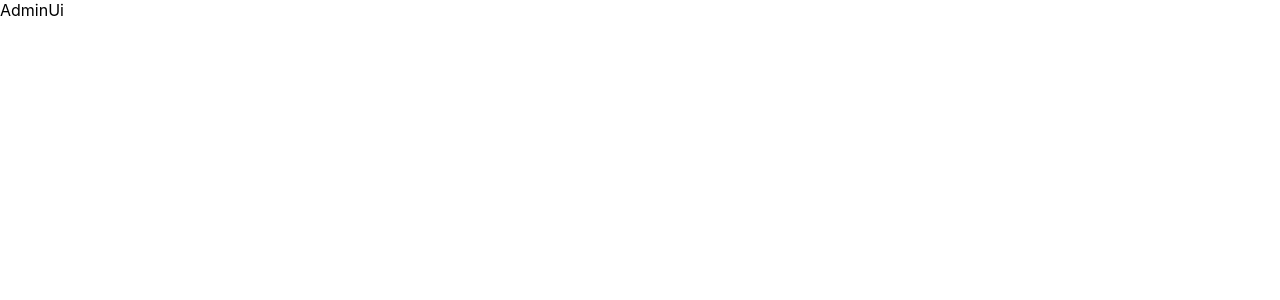
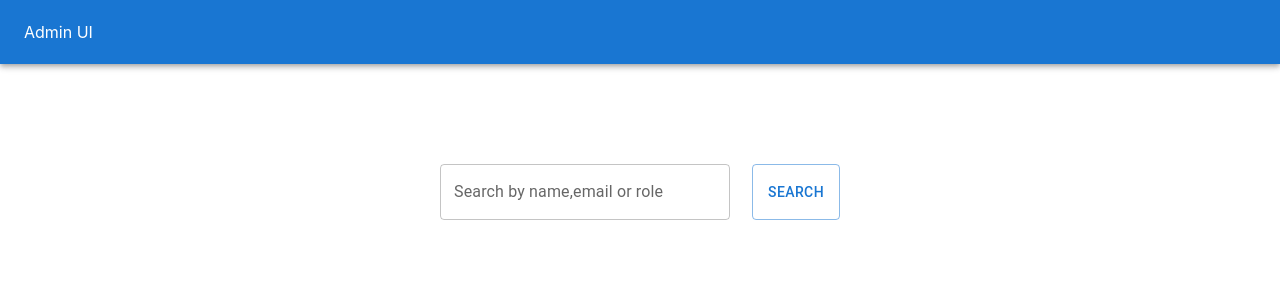
Before and after one commit to Iqbal0786/admin-ui, a React (Create React App) app: page / in a window 1280 px wide. Shown: the top 300 px of the page. Built offline with nearby package versions, Linux system fonts and the light colour scheme.

Commit message:
added navbar

```diff
--- a/package.json
+++ b/package.json
@@ -3,6 +3,10 @@
   "version": "0.1.0",
   "private": true,
   "dependencies": {
+    "@emotion/react": "^11.10.0",
+    "@emotion/styled": "^11.10.0",
+    "@mui/icons-material": "^5.8.4",
+    "@mui/material": "^5.9.3",
     "@testing-library/jest-dom": "^5.16.5",
     "@testing-library/react": "^13.3.0",
     "@testing-library/user-event": "^13.5.0",
--- a/src/components/AdminUi.jsx
+++ b/src/components/AdminUi.jsx
@@ -1,7 +1,39 @@
 import React from 'react'
+import AppBar from '@mui/material/AppBar';
+import Box from '@mui/material/Box';
+import Toolbar from '@mui/material/Toolbar';
+import TextField from "@mui/material/TextField"
+import Button from "@mui/material/Button"
 
 export default function AdminUi() {
+    function paginate(array, page_size, page_number) {
+        // human-readable page numbers usually start with 1, so we reduce 1 in the first argument
+        return array.slice((page_number - 1) * page_size, page_number * page_size);
+      }
+    //   let res= paginate([1,2,3,4,5,6,7],2,2);
+    //   console.log(res)
   return (
-    <div>AdminUi</div>
+   <>
+
+   <Box sx={{ flexGrow: 1 }}>
+      <AppBar position="static">
+        <Toolbar>
+          Admin UI
+        </Toolbar>
+      </AppBar>
+    </Box>
+
+    <Box sx={{width:"90%" , height:"800px" , margin:"auto" , marginTop:"100px"}}>
+         {/* search box */}
+        <Box sx={{width:"400px", margin:"auto" , display:"flex", justifyContent:"space-between"}}>
+        <TextField variant='outlined' label="Search by name,email or role" sx={{width:"290px"}}/>
+        <Button variant='outlined'>Search</Button>
+        </Box>
+
+
+
+    </Box>
+
+   </>
   )
 }
```
Also changed, not shown: 1 other file (tests, documents, lock files or other folders).
